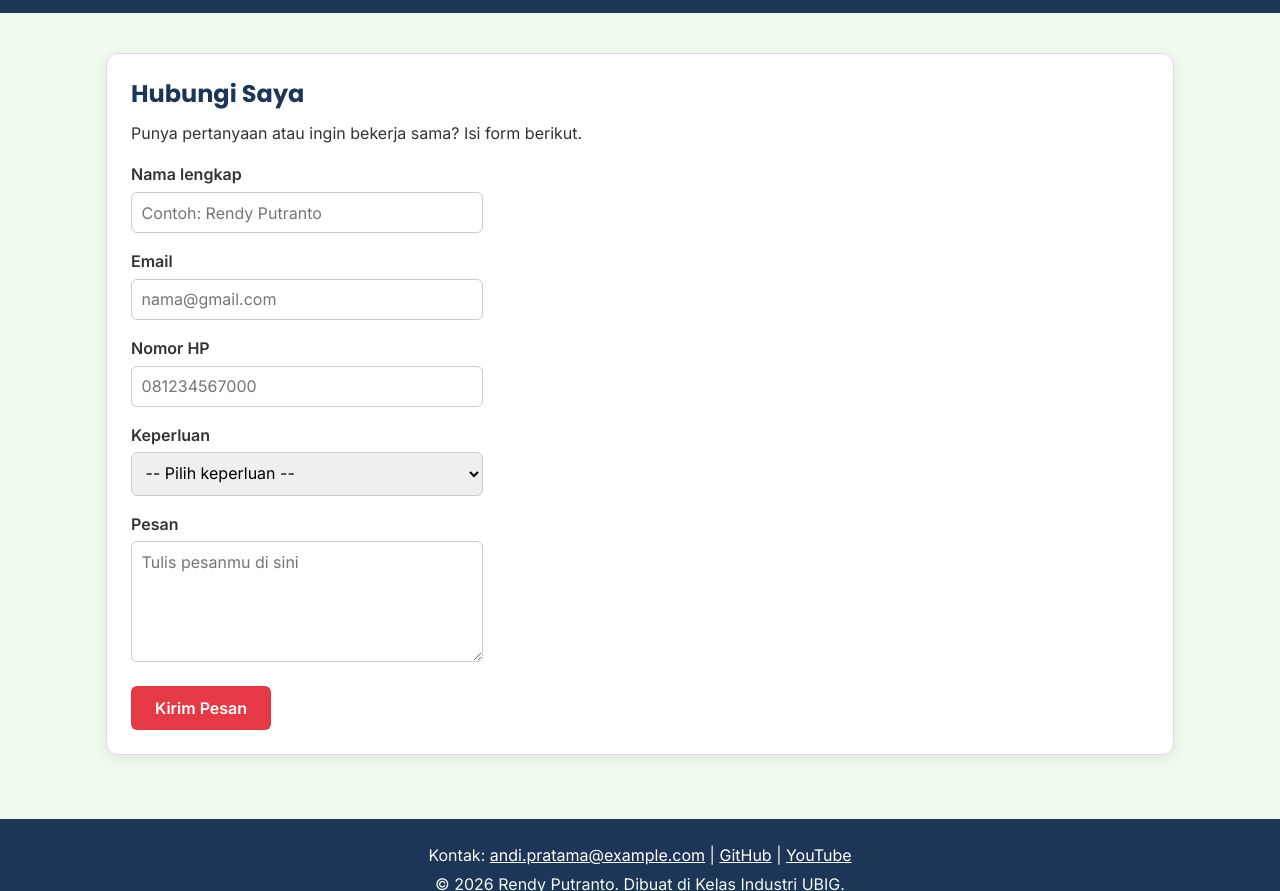
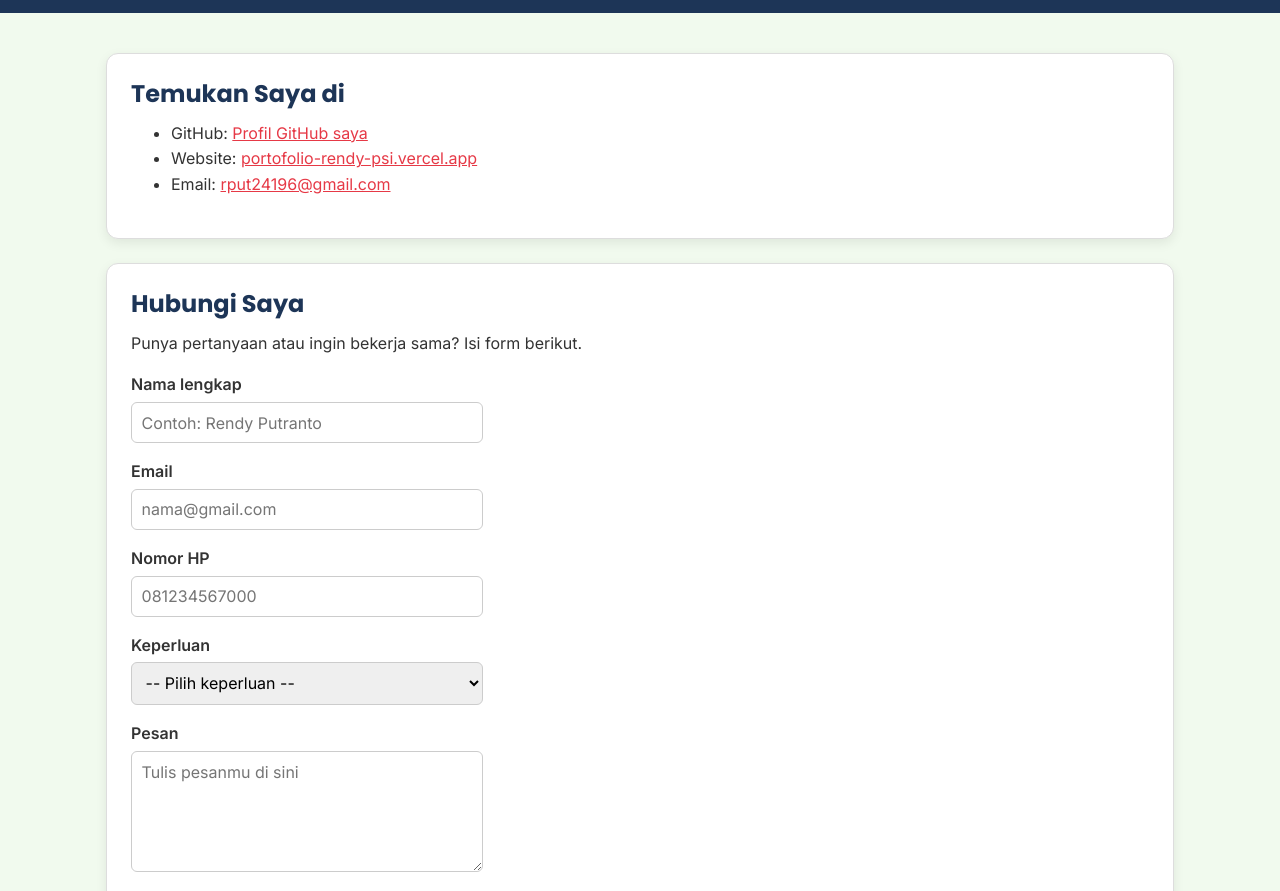
Before and after one commit to renzkopling/portofolio-rendy, a plain HTML site: page kontak.html in a window 1280 px wide. Shown: the part 61-952 px from the top of the page. Drawn offline with Linux system fonts and the light colour scheme.

Commit message:
perubahan proyek

```diff
--- a/kontak.html
+++ b/kontak.html
@@ -36,6 +36,22 @@
 
   <main>
     <div class="container">
+
+<section class="kartu">  <h2>Temukan Saya di</h2>
+  <ul>
+    <li>GitHub: <a href="https://github.com/renzkopling" target="_blank">Profil GitHub saya</a></li>
+    <li>Website: <a href="https://portofolio-rendy-psi.vercel.app">portofolio-rendy-psi.vercel.app</a></li>
+    <li>Email: <a href="mailto:rput24196@gmail.com">rput24196@gmail.com</a> </li>
+  </ul>
+</section>
+
+
+
+
+
+
+
+
       <section class="kartu">
         <h2>Hubungi Saya</h2>
         <p>Punya pertanyaan atau ingin bekerja sama? Isi form berikut.</p>
@@ -73,7 +89,7 @@
   </main>
 
   <footer>
-    <p>Kontak: <a href="mailto:andi.pratama@example.com">andi.pratama@example.com</a> |
+    <p>Kontak: <a  href="mailto:rput24196@gmail.com">rput24196@gmail.com</a> |
       <a href="https://github.com/" target="_blank">GitHub</a> |
       <a href="https://www.youtube.com/" target="_blank">YouTube</a></p>
     <p>&copy; 2026 Rendy Putranto. Dibuat di Kelas Industri UBIG.</p>
```
Also changed, not shown: proyek.html (+1 -1 lines), 1 other file.
